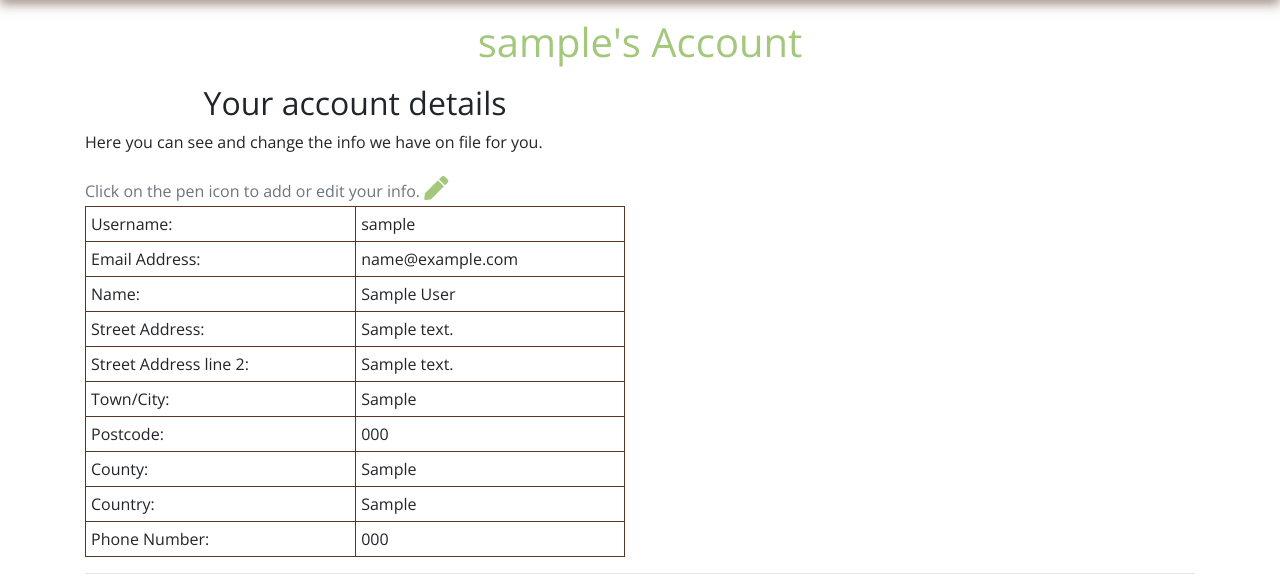
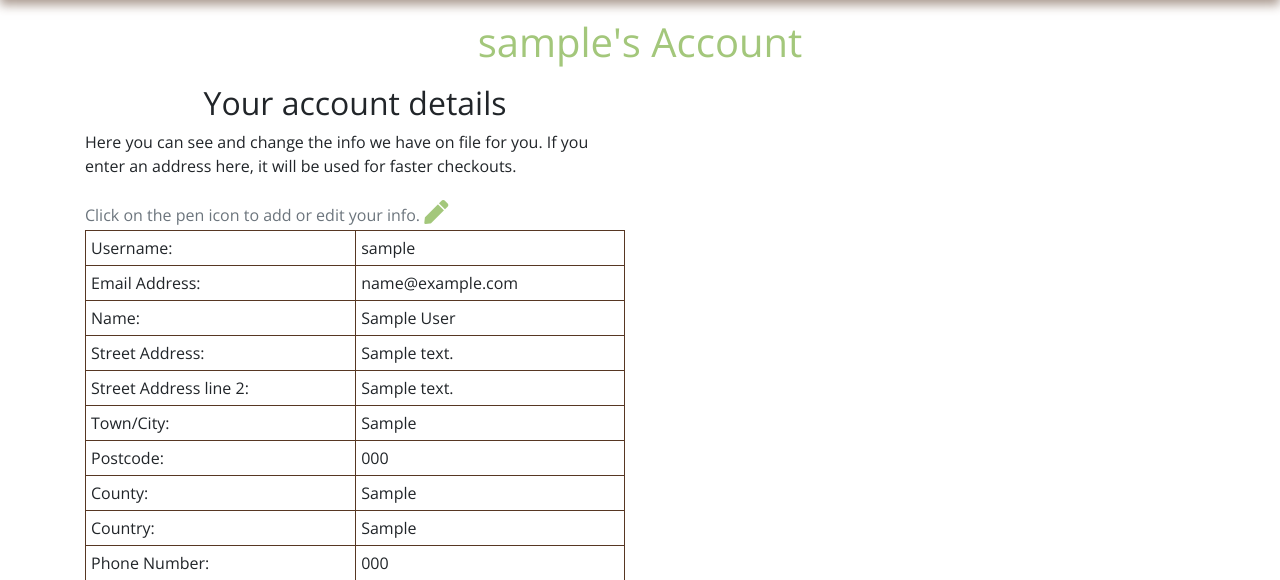
Before and after one commit to Sarani1612/truebrew, a Django app: page /accounts/account/ in a window 1280 px wide. Shown: the part 77-657 px from the top of the page. Run offline with Django 3.2, Linux system fonts and the light colour scheme; a user stored in the database is signed in; tables that the repository leaves empty hold one stand-in row (values such as "Sample post"); parts of the project's set-up code (start-up, migrations or seed data) failed here and were passed over; some libraries are stand-ins or nearby versions; some web fonts are replaced.

Commit message:
added an extra info paragraph to account details

```diff
--- a/accounts/templates/account.html
+++ b/accounts/templates/account.html
@@ -1,6 +1,6 @@
 {% extends 'base.html' %}
 {% load static %}
-{% block title %}Account{% endblock %}
+{% block title %}{{user.username}}'s Account{% endblock %}
 
 {% block content %}
 <div class="main-content">
@@ -16,7 +16,7 @@
 		<div class="row mb-md-3">
 			<section class="col-md-6">
 				<h2 class="text-center">Your account details</h2>
-				<p>Here you can see and change the info we have on file for you.</p>
+				<p>Here you can see and change the info we have on file for you. If you enter an address here, it will be used for faster checkouts.</p>
 				<table class="w-100">
 					<caption>
 						Click on the pen icon to add or edit your info.
```
